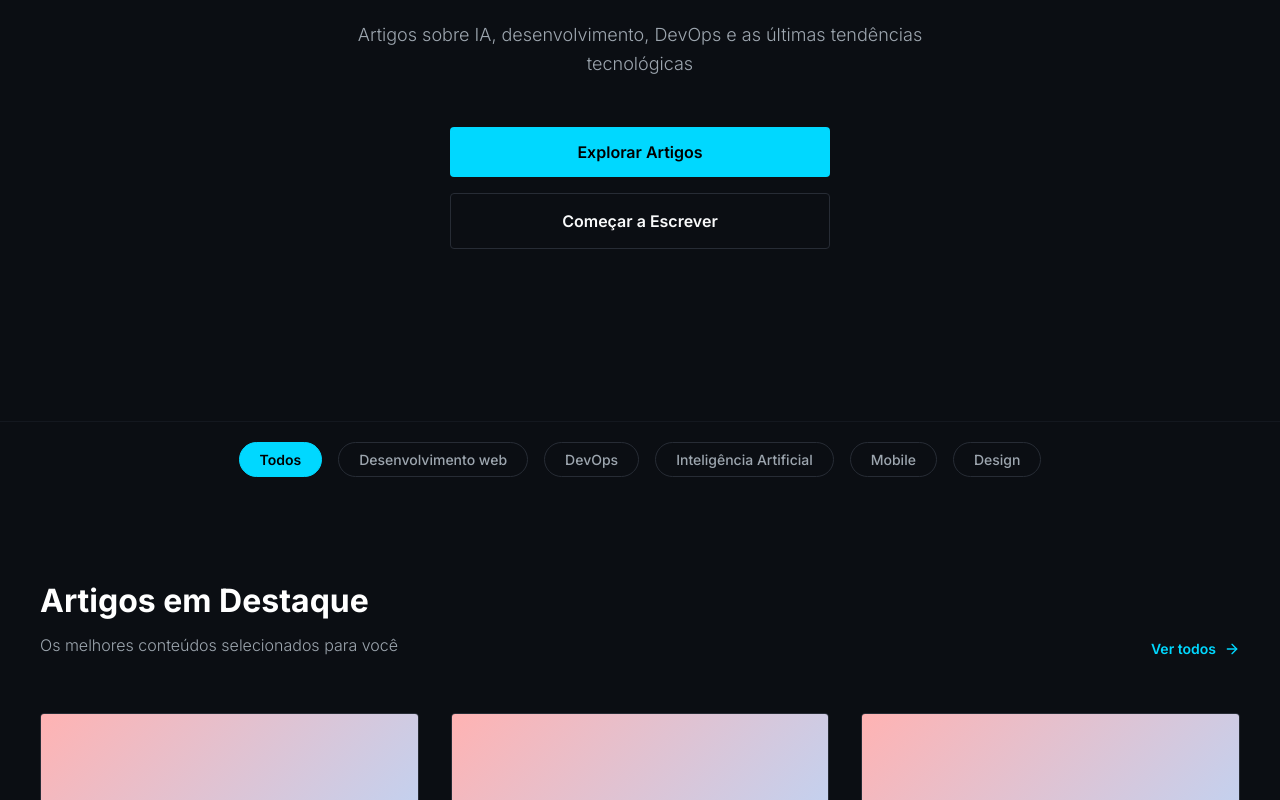
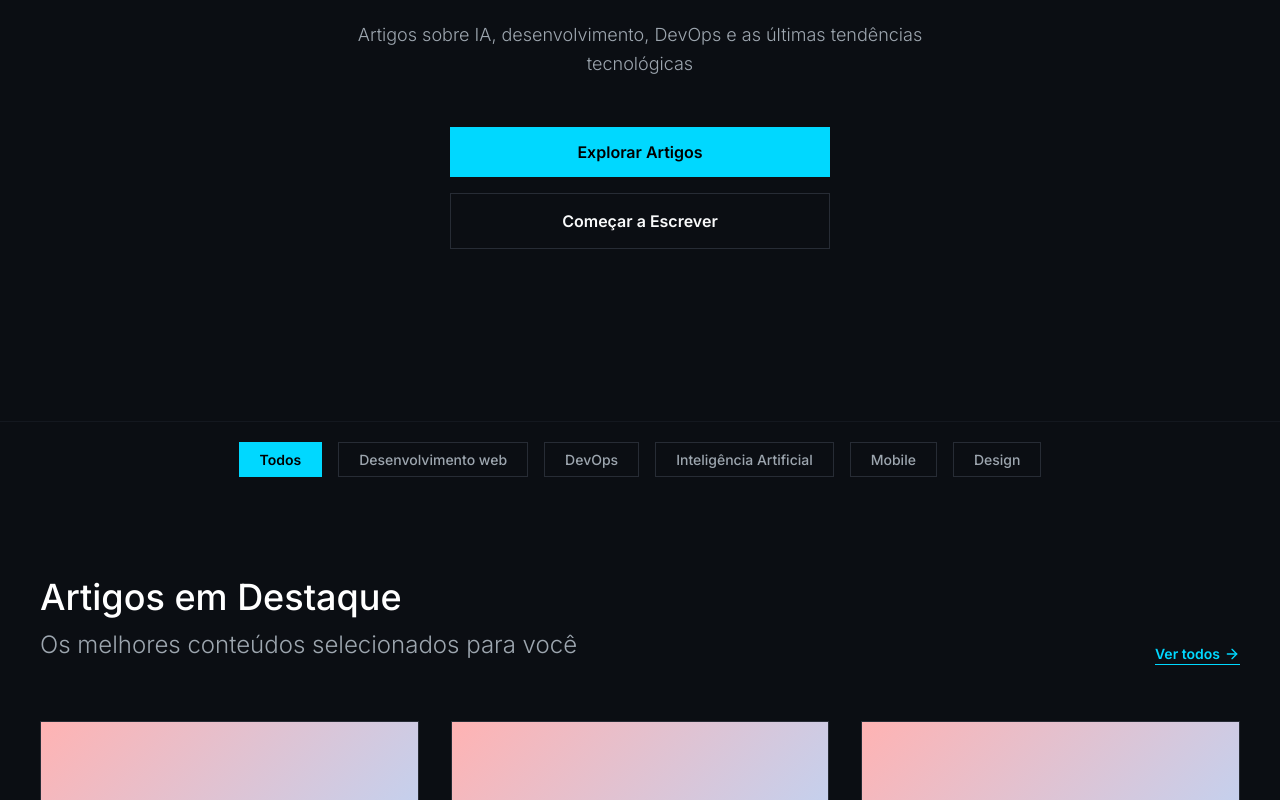
Before and after one commit to AlanFelipeM/MindBlog-Frontend, a React (Vite) app: page / in a window 1280 px wide. Shown: the part 380-1180 px from the top of the page. Built offline with nearby package versions, Linux system fonts and the light colour scheme; no server answers; a web font is replaced by a local one.

Commit message:
fix: remover arredondados dos elementos e ajustar tipografia

```diff
--- a/src/pages/Home/styles.css
+++ b/src/pages/Home/styles.css
@@ -56,7 +56,7 @@
   font-weight: 600;
   font-size: 16px;
   padding: 0.95rem 2rem;
-  border-radius: 4px;
+  border-radius: 0px;
   width: 100%;
   display: inline-flex;
   align-items: center;
@@ -77,7 +77,7 @@
   font-weight: 600;
   font-size: 16px;
   padding: 0.95rem 2rem;
-  border-radius: 4px;
+  border-radius: 0px;
   width: 100%;
   display: inline-flex;
   align-items: center;
@@ -111,7 +111,7 @@
   border: 1px solid #272C35;
   color: var(--text-secondary);
   padding: 0.5rem 1.25rem;
-  border-radius: 50px;
+  border-radius: 0px;
   font-size: 14px;
   font-weight: 500;
   transition: all var(--transition-fast);
@@ -150,16 +150,18 @@
 
 .section-title {
   font-family: var(--font-sans);
-  font-size: 32px;
-  font-weight: 700;
+  font-size: 36px;
+  font-weight: 500;
+  line-height: 40px;
   color: #FFFFFF;
   margin-bottom: 0.5rem;
 }
 
 .section-subtitle {
   font-family: var(--font-sans);
-  font-size: 16px;
+  font-size: 24px;
   font-weight: 300;
+  line-height: 40px;
   color: var(--text-secondary);
 }
 
@@ -169,9 +171,11 @@
   font-weight: 600;
   display: flex;
   align-items: center;
-  gap: 0.5rem;
+  gap: 0.25rem;
   background: none;
   border: none;
+  border-bottom: 1px solid var(--brand-primary);
+  padding-bottom: 2px;
   cursor: pointer;
   transition: opacity var(--transition-fast);
 }
@@ -203,7 +207,7 @@
 .article-card {
   background-color: #14181F;
   border: 1px solid #272C35;
-  border-radius: 4px;
+  border-radius: 0px;
   overflow: hidden;
   display: flex;
   flex-direction: column;
@@ -264,7 +268,7 @@
   color: var(--brand-primary);
   background-color: rgba(0, 216, 255, 0.08);
   padding: 0.25rem 0.6rem;
-  border-radius: 2px;
+  border-radius: 0px;
   letter-spacing: 0.5px;
 }
 
@@ -363,10 +367,10 @@
 }
 
 .newsletter-icon-box {
-  width: 64px;
-  height: 64px;
-  border-radius: 50%;
-  background-color: rgba(0, 216, 255, 0.08);
+  width: 56px;
+  height: 56px;
+  border-radius: 0px;
+  background-color: transparent;
   border: 1px solid #272C35;
   display: flex;
   align-items: center;
@@ -404,7 +408,7 @@
   background-color: #0B0E13;
   border: 1px solid #272C35;
   border-right: none;
-  border-radius: 4px 0 0 4px;
+  border-radius: 0px;
   padding: 0.85rem 1.25rem;
   color: #FFFFFF;
   font-size: 14px;
@@ -421,7 +425,7 @@
   font-weight: 600;
   font-size: 14px;
   padding: 0 1.75rem;
-  border-radius: 0 4px 4px 0;
+  border-radius: 0px;
   transition: background-color var(--transition-fast);
 }
 
@@ -479,7 +483,7 @@
   font-weight: 600;
   font-size: 16px;
   padding: 0.85rem 2.5rem;
-  border-radius: 4px;
+  border-radius: 0px;
   transition: all var(--transition-fast);
 }
 
```
